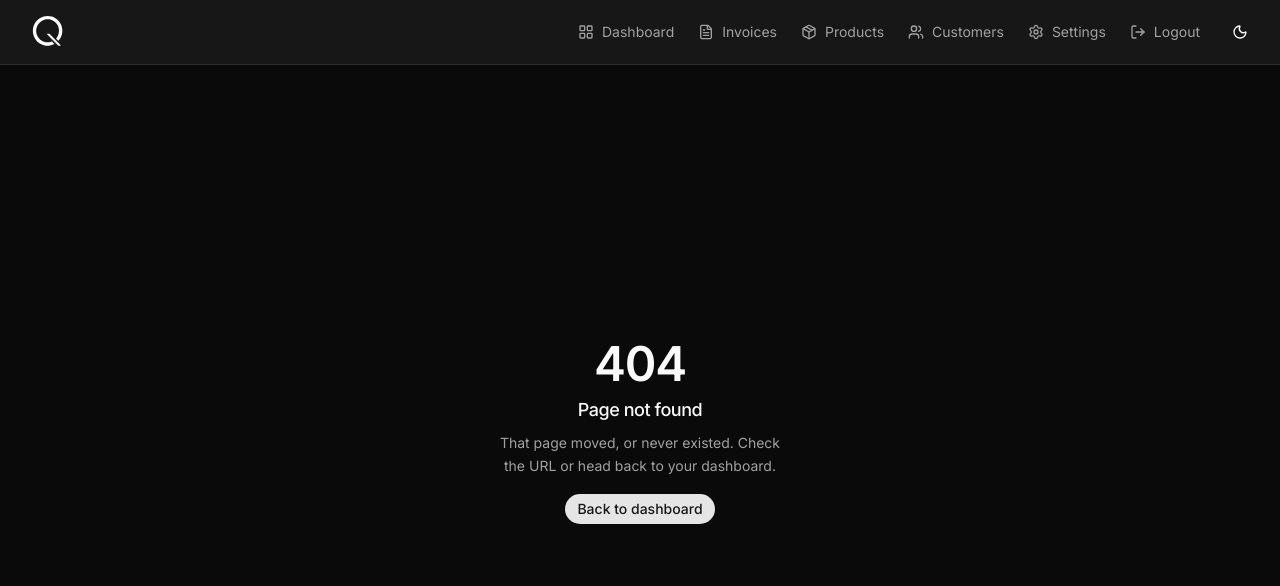
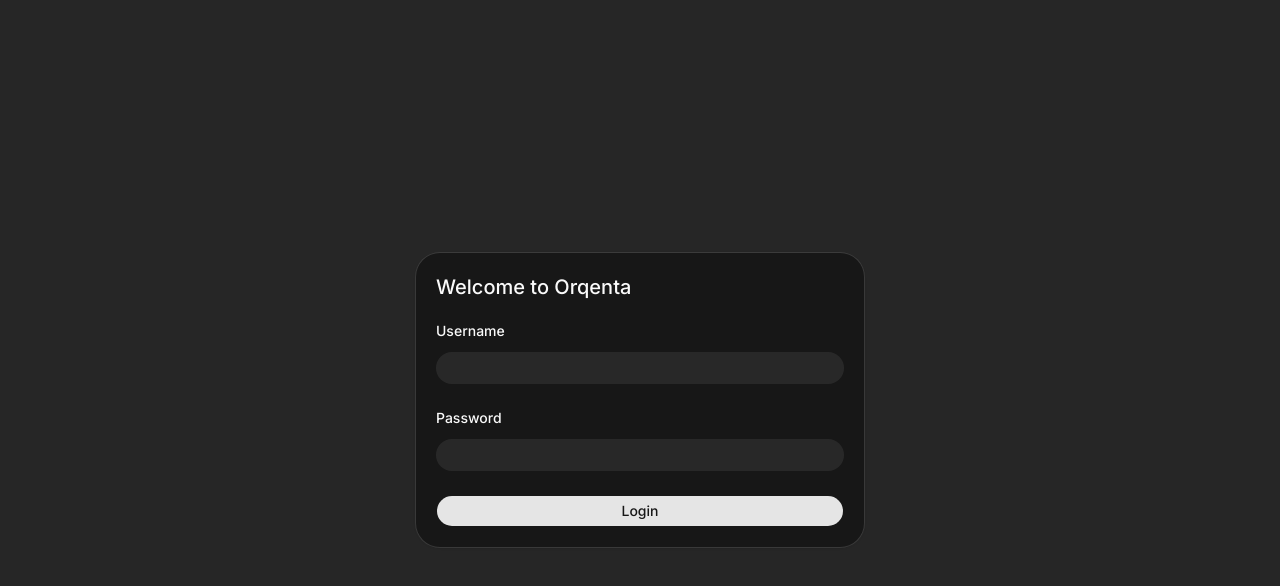
Before and after one commit to yash-kothiya/orqenta, a Next.js app: page /login in a window 1280 px wide. Before the commit this address had no page. Shown: the top 586 px of the page. Built offline with nearby package versions, Linux system fonts and the light colour scheme.

Commit message:
Login page with username and password fields

```diff
--- /dev/null
+++ b/src/app/(auth)/login/page.tsx
@@ -0,0 +1,20 @@
+import { LoginForm } from "@/components/login-form";
+import { Card, CardContent, CardHeader, CardTitle } from "@/components/ui/card";
+import pageMeta from "@/lib/page-meta.json";
+
+export const metadata = pageMeta.login;
+
+export default function LoginPage() {
+  return (
+    <main className="flex min-h-svh flex-1 items-center justify-center bg-muted px-6 py-12">
+      <Card className="w-full max-w-md">
+        <CardHeader>
+          <CardTitle className="text-xl">Welcome to Orqenta</CardTitle>
+        </CardHeader>
+        <CardContent>
+          <LoginForm />
+        </CardContent>
+      </Card>
+    </main>
+  );
+}
--- /dev/null
+++ b/src/components/login-form.tsx
@@ -0,0 +1,108 @@
+"use client";
+
+import { useForm } from "@tanstack/react-form";
+import { useRouter } from "next/navigation";
+import { useState } from "react";
+import * as z from "zod";
+import { Alert, AlertTitle } from "@/components/ui/alert";
+import { Button } from "@/components/ui/button";
+import {
+  Field,
+  FieldError,
+  FieldGroup,
+  FieldLabel,
+} from "@/components/ui/field";
+import { Input } from "@/components/ui/input";
+import { Spinner } from "@/components/ui/spinner";
+
+const loginSchema = z.object({
+  username: z.string().min(1, "Username is required"),
+  password: z.string().min(1, "Password is required"),
+});
+
+export function LoginForm() {
+  const router = useRouter();
+  const [error, setError] = useState("");
+
+  const form = useForm({
+    defaultValues: { username: "", password: "" },
+    validators: { onBlur: loginSchema, onSubmit: loginSchema },
+    onSubmit: async ({ value }) => {
+      // ponytail: no auth yet — §6.3 useMutation on the login action replaces this.
+      setError("");
+      console.log("login payload", value);
+      router.push("/dashboard");
+    },
+  });
+
+  return (
+    <form
+      onSubmit={(e) => {
+        e.preventDefault();
+        form.handleSubmit();
+      }}
+    >
+      <FieldGroup>
+        {error && (
+          <Alert variant="destructive">
+            <AlertTitle>{error}</AlertTitle>
+          </Alert>
+        )}
+
+        <form.Field name="username">
+          {(field) => {
+            const invalid =
+              field.state.meta.isTouched && !field.state.meta.isValid;
+            return (
+              <Field data-invalid={invalid}>
+                <FieldLabel htmlFor={field.name}>Username</FieldLabel>
+                <Input
+                  id={field.name}
+                  name={field.name}
+                  autoComplete="username"
+                  value={field.state.value}
+                  onBlur={field.handleBlur}
+                  onChange={(e) => field.handleChange(e.target.value)}
+                  aria-invalid={invalid}
+                />
+                {invalid && <FieldError errors={field.state.meta.errors} />}
+              </Field>
+            );
+          }}
+        </form.Field>
+
+        <form.Field name="password">
+          {(field) => {
+            const invalid =
+              field.state.meta.isTouched && !field.state.meta.isValid;
+            return (
+              <Field data-invalid={invalid}>
+                <FieldLabel htmlFor={field.name}>Password</FieldLabel>
+                <Input
+                  id={field.name}
+                  name={field.name}
+                  type="password"
+                  autoComplete="current-password"
+                  value={field.state.value}
+                  onBlur={field.handleBlur}
+                  onChange={(e) => field.handleChange(e.target.value)}
+                  aria-invalid={invalid}
+                />
+                {invalid && <FieldError errors={field.state.meta.errors} />}
+              </Field>
+            );
+          }}
+        </form.Field>
+
+        <form.Subscribe selector={(s) => s.isSubmitting}>
+          {(isSubmitting) => (
+            <Button type="submit" className="w-full" disabled={isSubmitting}>
+              {isSubmitting && <Spinner />}
+              Login
+            </Button>
+          )}
+        </form.Subscribe>
+      </FieldGroup>
+    </form>
+  );
+}
--- a/src/lib/page-meta.json
+++ b/src/lib/page-meta.json
@@ -1,6 +1,6 @@
 {
   "landing": {
-    "title": "Orqenta — Invoicing without the busywork",
+    "title": "Orqenta \u00e2\u20ac\u201d Invoicing without the busywork",
     "description": "Draft, send and track invoices, customers, products and tax rules from one workspace."
   },
   "dashboard": {
@@ -14,5 +14,9 @@
   "invoiceNew": {
     "title": "Create Invoice | Orqenta",
     "description": "Draft a new invoice with line items and tax settings."
+  },
+  "login": {
+    "title": "Login | Orqenta",
+    "description": "Sign in to your Orqenta workspace."
   }
 }
```
